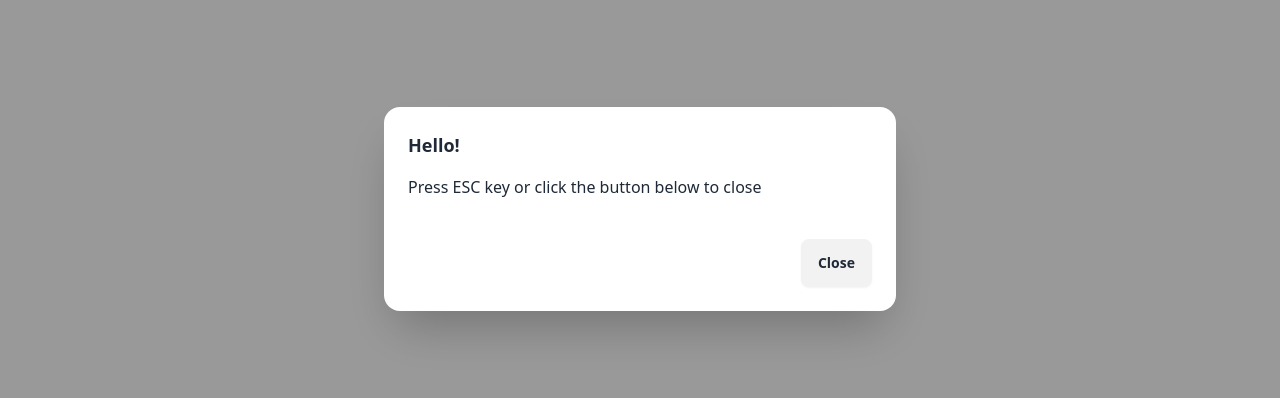
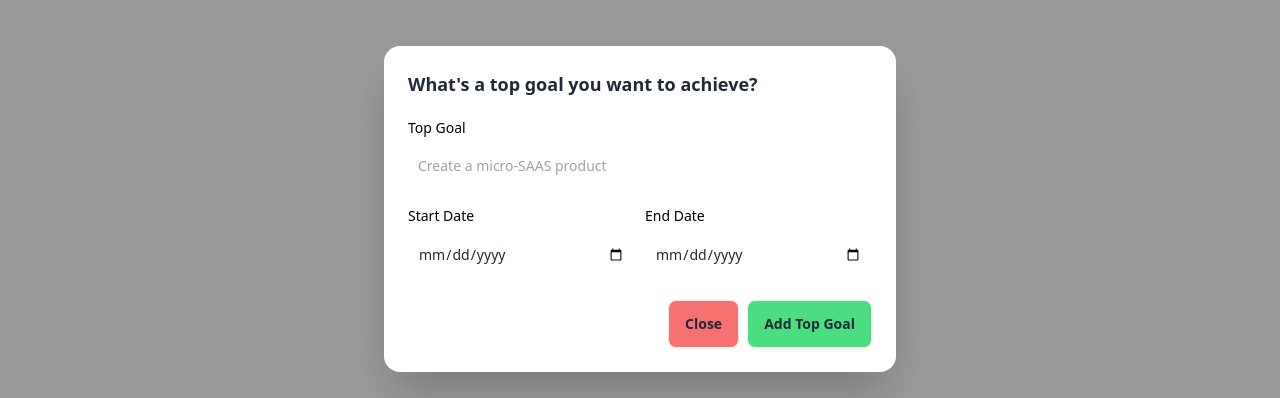
Before and after one commit to repsandcode/goals_tracker, a React (Vite) app in the folder frontend/: page / in a window 1280 px wide. Both pictures are taken after a click on the button "Add". Shown: the part 191-589 px from the top of the page. Built offline with nearby package versions, Linux system fonts and the light colour scheme; no server answers.

Commit message:
initializing...

```diff
--- a/frontend/src/containers/TopGoals.jsx
+++ b/frontend/src/containers/TopGoals.jsx
@@ -6,11 +6,148 @@ import axios from "axios";
 import { IoAdd } from "react-icons/io5";
 import TopGoalBox from "../components/TopGoalBox";
 
+const TopGoalForm = ({ authTokens }) => {
+  const [topGoal, setTopGoal] = useState("");
+  const [startDate, setStartDate] = useState("");
+  const [endDate, setEndDate] = useState("");
+  const [loading, setLoading] = useState(false);
+  const [errorMsgs, setErrorMsgs] = useState({
+    topGoal: "",
+    startDate: "",
+    endDate: "",
+  });
+
+  const onChangeTopGoal = (e) => setTopGoal(e.target.value);
+  const onChangeStartDate = (e) => setStartDate(e.target.value);
+  const onChangeEndDate = (e) => setEndDate(e.target.value);
+
+  const handleAddTopGoal = async (e) => {
+    e.preventDefault();
+
+    if (topGoal === "") {
+      setErrorMsgs((prev) => ({
+        ...prev,
+        topGoal: "Input your desired goal",
+      }));
+    }
+
+    if (startDate === "") {
+      setErrorMsgs((prev) => ({
+        ...prev,
+        startDate: "Enter a start date",
+      }));
+    }
+
+    if (endDate === "") {
+      setErrorMsgs((prev) => ({
+        ...prev,
+        endDate: "Enter an end date",
+      }));
+    }
+
+    if (errorMsgs.topGoal || errorMsgs.startDate || errorMsgs.endDate) {
+      return;
+    }
+
+    setLoading(true);
+
+    try {
+      const response = await axios.post(
+        "http://127.0.0.1:8000/api/top-goals/",
+        {
+          name: topGoal,
+          start_date: startDate,
+          end_date: endDate,
+        },
+        {
+          headers: {
+            Authorization: `Bearer ${authTokens.access}`, // Include your authentication token here
+            "Content-Type": "application/json",
+          },
+        }
+      );
+
+      console.log(response);
+      console.log(response.data);
+    } catch (error) {
+      console.error("Login failed:", error.message);
+    } finally {
+      setLoading(false);
+    }
+  };
+
+  return (
+    <form method="dialog" onSubmit={handleAddTopGoal}>
+      <div className="mt-5">
+        <label
+          htmlFor="topGoal"
+          className="block mb-2 text-sm font-medium text-black"
+        >
+          Top Goal
+        </label>
+        <input
+          type="text"
+          name="topGoal"
+          id="topGoal"
+          className="sm:text-sm rounded-lg block w-full p-2.5 outline-none"
+          placeholder="Create a micro-SAAS product"
+          value={topGoal}
+          onChange={onChangeTopGoal}
+        />
+      </div>
+
+      <div className="flex gap-x-2.5 mt-5">
+        <div className="grow">
+          <label
+            htmlFor="startDate"
+            className="block mb-2 text-sm font-medium text-black"
+          >
+            Start Date
+          </label>
+          <input
+            type="date"
+            name="startDate"
+            id="startDate"
+            className="sm:text-sm rounded-lg block w-full p-2.5 outline-none"
+            value={startDate}
+            onChange={onChangeStartDate}
+          />
+        </div>
+
+        <div className="grow">
+          <label
+            htmlFor="endDate"
+            className="block mb-2 text-sm font-medium text-black"
+          >
+            End Date
+          </label>
+          <input
+            type="date"
+            name="endData"
+            id="endDate"
+            className="sm:text-sm rounded-lg block w-full p-2.5 outline-none"
+            value={endDate}
+            onChange={onChangeEndDate}
+          />
+        </div>
+      </div>
+
+      {/* if there is a button in form, it will close the modal */}
+      <div className="modal-action">
+        <button className="btn bg-red-400">Close</button>
+        <button type="submit" className="btn bg-green-400">
+          {loading ? "Adding..." : "Add Top Goal"}
+        </button>
+      </div>
+    </form>
+  );
+};
+
 const TopGoals = () => {
+  const navigate = useNavigate();
   const { authTokens, logout } = useAuth();
+
   const [topGoals, setTopGoals] = useState([]);
-
-  const navigate = useNavigate();
 
   useEffect(() => {
     getTopGoals();
@@ -58,21 +195,12 @@ const TopGoals = () => {
             <span className="ml-1">Add</span>
           </button>
 
-          <dialog
-            id="addTopGoal"
-            className="modal modal-bottom sm:modal-middle"
-          >
+          <dialog id="addTopGoal" className="modal modal-middle">
             <div className="modal-box">
-              <h3 className="font-bold text-lg">Hello!</h3>
-              <p className="py-4">
-                Press ESC key or click the button below to close
-              </p>
-              <div className="modal-action">
-                <form method="dialog">
-                  {/* if there is a button in form, it will close the modal */}
-                  <button className="btn">Close</button>
-                </form>
-              </div>
+              <h3 className="font-bold text-lg">
+                What's a top goal you want to achieve?
+              </h3>
+              <TopGoalForm authTokens={authTokens} />
             </div>
           </dialog>
         </div>
```
Also changed, not shown: 1 other file (tests, documents, lock files or other folders).
